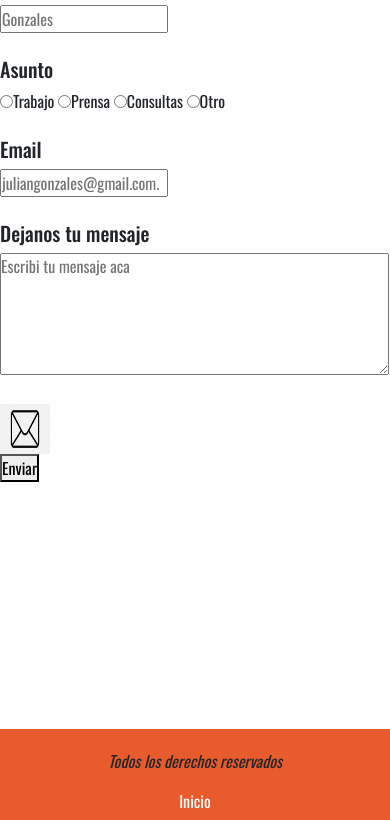
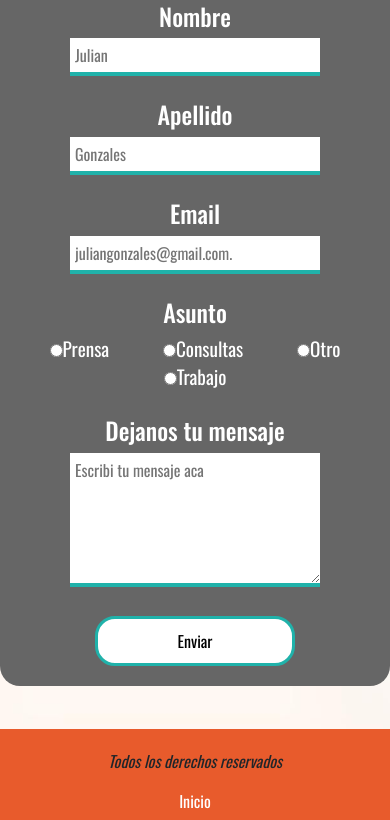
Before and after one commit to tito-neimi/ProyectoFinal-Nahmod, a plain HTML site: page pages/contacto.html in a window 390 px wide. Shown: the part 271-1091 px from the top of the page. Drawn offline with nearby package versions, Linux system fonts and the light colour scheme.

Commit message:
pagina form echa(con responsive) y cambios varios

```diff
--- a/css/style.css
+++ b/css/style.css
@@ -177,7 +177,7 @@ footer{
 }
 
 .footer__links a::after{
-    content: "|";
+    content: " |";
     text-decoration: none;
     color: white;
 }
@@ -290,7 +290,7 @@ footer{
 
 
 #galeria{
-    padding:200px 0;
+    padding:100px 0;
     display: grid;
     justify-content: center;
     align-content: center;
@@ -303,11 +303,12 @@ footer{
 
 #galeria__title{
     text-align: center;
-    margin-top: 20px;
+    margin-block: 50px;
 }
 
 #galeria__title h3{
-    font-size: 3em;
+    font-size: 5em;
+
 }
 
 .galeria__contenedor{
@@ -318,13 +319,13 @@ footer{
         margin-block = Margin top y bottom
         margin-inline = margin right y left
     */
-    margin: 0 25px 25px 25px;
+    margin: 0 25px 0 25px;
     justify-content: center;
 
 }
 .galeria__imagen{
-    width: 300px;
-    height: 200px;
+    width: 350px;
+    height: 250px;
     margin: 15px;
     overflow: hidden;
     box-shadow: 1px 10px 15px rgba(0, 0, 0, 0.50)
@@ -339,7 +340,7 @@ footer{
 }
 
 .galeria__imagen img:hover{
-    transform: scale(1.5);
+    transform: scale(1.2);
 }
 
 /* ACA TERMINA FOTOS.HTML */
@@ -347,6 +348,75 @@ footer{
 
 #form{
     height: 900px;
+    display: grid;
+    justify-content: center;
+    align-content: center;
+    background-image: url("../images/zyro-image.png");
+    background-position: center center;
+    background-repeat: no-repeat;
+    background-size: cover;
 }
 
+
+.form__conteiner{
+    text-align: center;
+    background-color: #666;
+    width: 800px;
+    border-radius: 20px;
+    padding-block: 20px;
+    display: flex;
+    flex-direction: column;
+}
+#form__title{
+    margin-top: 20px;
+    font-size: 3em;
+}
+
+.form__datos{
+    color: white;
+    font-size: 1.5em;
+}
+
+
+.form__inputs{
+    border: 0px;
+    width: 500px;
+    border-bottom: lightseagreen 4px solid;
+    padding: 5px;
+    margin-inline: 20px;
+}
+
+.form__asunto{
+    margin-inline: 25px;
+    color: white;
+    font-size: 1.2em;
+}
+
+.form__asunto{
+}
+
+#form__button{
+    width: 200px;
+    border: 3px lightseagreen solid;
+    border-radius: 20px;
+    padding: 10px;
+    background-color: white;
+    transition: 1s;
+}
+
+#form__button:hover{
+    background-color: lightseagreen;
+}
+
+@media (max-width: 900px) {
+    .form__conteiner{
+        width: fit-content;
+    }
+}
+
+@media (max-width: 650px){
+    .form__inputs{
+        width: 250px;
+    }
+}
 /* ACA TERMINA CONTACTO.HTML */
--- a/pages/contacto.html
+++ b/pages/contacto.html
@@ -58,52 +58,47 @@
   </header>
   <main>
     <section id="form">
-      <div class="form__conteiner">
-        <div class="container__caja-de-datos">
-          <div class="caja-de-datos__title">
-            <h3>Contactanos!!!!</h3>
+      <form class="form__conteiner">
+          <div class="conteiner__title">
+            <h3 class="form__datos" id="form__title">Contactanos!!!!</h3>
             <br>
-          </div>
           <div class="caja-de-datos__nombre-container">
             <h5 class="form__datos">Nombre</h5>
-            <input type="text" placeholder="Julian">
+            <input type="text" placeholder="Julian" class="form__inputs" required>
           </div>
           <br>
           <div class="caja-de-datos__apellido-container">
             <h5 class="form__datos">Apellido</h5>
-            <input type="text" placeholder="Gonzales">
+            <input type="text" placeholder="Gonzales" class="form__inputs" required>
+          </div>
+          <br>
+          <div class="caja-de-datos__email-container">
+            <h5 class="form__datos">Email</h5>
+            <input type="email" placeholder="juliangonzales@gmail.com." class="form__inputs" required>
           </div>
           <br>
           <div class="caja-de-datos__asunto-container">
             <h5 class="form__datos">Asunto</h5>
             <div class="caja-de-datos__asunto-container__opciones">
-              <label for="asunto"><input type="radio" name="asunto" value="trabajo" >Trabajo</label>
-              <label for="asunto"><input type="radio" name="asunto" value="prensa" >Prensa</label>
-              <label for="asunto"><input type="radio" name="asunto" value="consultas" >Consultas</label>
-              <label for="asunto"><input type="radio" name="asunto" value="otro" >Otro</label>
+              <label for="asunto" class="form__asunto"><input type="radio" name="asunto" value="prensa" class="form__radio"  required>Prensa</label>
+              <label for="asunto" class="form__asunto"><input type="radio" name="asunto" value="consultas" class="form__radio" required>Consultas</label>
+              <label for="asunto" class="form__asunto"><input type="radio" name="asunto" value="otro" class="form__radio" required>Otro</label>
+              <label for="asunto" class="form__asunto"><input type="radio" name="asunto" value="trabajo" class="form__radio" required>Trabajo</label>
             </div>
-          </div>
-          <br>
-          <div class="caja-de-datos__email-container">
-            <h5 class="form__datos">Email</h5>
-            <input type="email" placeholder="juliangonzales@gmail.com.">
           </div>
           <br>
            <div class="caja-de-datos__msg-container">
             <h5 class="form__datos">Dejanos tu mensaje</h5>
-            <textarea name="mensaje" placeholder="Escribi tu mensaje aca" cols="50" rows="5"></textarea>
+            <textarea name="mensaje" placeholder="Escribi tu mensaje aca" cols="50" rows="5" class="form__inputs" required></textarea >
            </div>
         </div>
         <br>
         <div class="container__right">
-          <div class="container__img">
-            <img src="../images/png-clipart-envelope-mail-envelope-mail.png" alt="imagen del form" class="img__general">
-          </div>
           <div class="container__btn">
-            <button type="submit">Enviar</button>
+            <button type="submit" id="form__button">Enviar</button>
           </div>
         </div>
-      </div>
+      </form>
     </section>
   </main>
   <footer>
@@ -111,11 +106,11 @@
       <p>Todos los derechos reservados</p>
     </div>
     <div class="footer__links">
-      <a href="../index.html">Inicio</a>
-      <a href="./nosotros.html">Sobre Nosotros</a>
-      <a href="./menu.html">Nuestras hamburgesas</a>
-      <a href="./fotos.html">Fotos</a>
-      <a href="./contacto.html">Contacto</a>
+      <a href="../index.html"> Inicio</a>
+      <a href="./nosotros.html"> Sobre Nosotros</a>
+      <a href="./menu.html"> Nuestras hamburgesas</a>
+      <a href="./fotos.html"> Fotos</a>
+      <a href="./contacto.html"> Contacto</a>
     </div>
     </div>
   </footer>
```
Also changed, not shown: pages/fotos.html (+5 -5 lines), pages/menu.html (+5 -5 lines).
